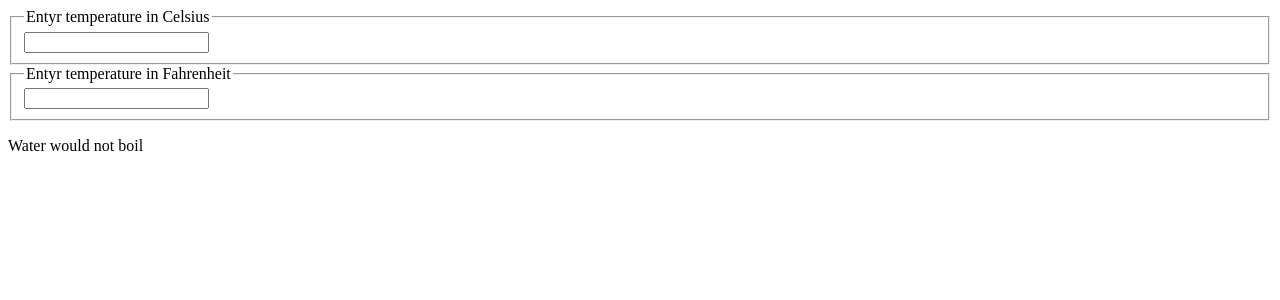
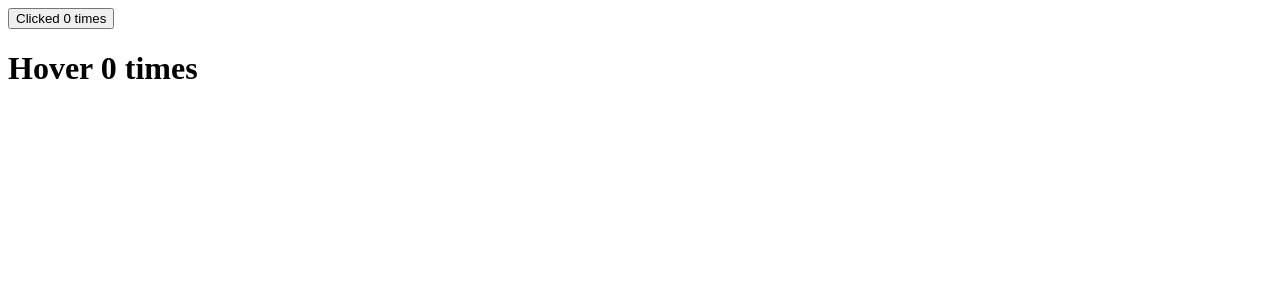
Before and after one commit to mkstamin/reactjs, a React (Create React App) app: page / in a window 1280 px wide. Shown: the top 300 px of the page. Built offline with nearby package versions, Linux system fonts and the light colour scheme.

Commit message:
Higher Order Component

```diff
--- a/src/App.js
+++ b/src/App.js
@@ -1,7 +1,13 @@
-import Calculator from './component/Calculator';
+import ClickCounter from './component/ClickCounter';
+import HoverCounter from './component/HoverCounter';
 
 function App() {
-    return <Calculator />;
+    return (
+        <div>
+            <ClickCounter />
+            <HoverCounter />
+        </div>
+    );
 }
 
 export default App;
--- a/src/component/BoilingVerdict.js
+++ /dev/null
@@ -1,10 +0,0 @@
-import React from 'react';
-
-function BoilingVerdict({ celsius = 0 }) {
-    if (celsius >= 100) {
-        return <p>The water would boil</p>;
-    }
-    return <p>Water would not boil</p>;
-}
-
-export default BoilingVerdict;
--- a/src/component/Calculator.js
+++ /dev/null
@@ -1,44 +0,0 @@
-import React, { PureComponent } from 'react';
-import { convert, toCelsius, toFahrenheit } from '../lib/converter';
-import BoilingVerdict from './BoilingVerdict';
-import TemperatureInput from './TemperatureInput';
-
-class Calculator extends PureComponent {
-    state = {
-        temperature: '',
-        scale: 'c',
-    };
-
-    handleChange = (e, scale) => {
-        this.setState({
-            temperature: e.target.value,
-            scale,
-        });
-    };
-
-    render() {
-        const { temperature, scale } = this.state;
-
-        const celsius = scale === 'f' ? convert(temperature, toCelsius) : temperature;
-
-        const fahrenheit = scale === 'c' ? convert(temperature, toFahrenheit) : temperature;
-
-        return (
-            <div>
-                <TemperatureInput
-                    scale="c"
-                    temperature={celsius}
-                    onTemperatureChange={this.handleChange}
-                />
-                <TemperatureInput
-                    scale="f"
-                    temperature={fahrenheit}
-                    onTemperatureChange={this.handleChange}
-                />
-                <BoilingVerdict celsius={parseFloat(temperature)} />
-            </div>
-        );
-    }
-}
-
-export default Calculator;
--- /dev/null
+++ b/src/component/ClickCounter.js
@@ -0,0 +1,14 @@
+import withCounter from './HOC/withCounter';
+
+const ClickCounter = (props) => {
+    const { count, incrementCount } = props;
+    return (
+        <div>
+            <button type="button" onClick={incrementCount}>
+                Clicked {count} times
+            </button>
+        </div>
+    );
+};
+
+export default withCounter(ClickCounter);
--- /dev/null
+++ b/src/component/HOC/withCounter.js
@@ -0,0 +1,22 @@
+import { Component } from 'react';
+
+const withCounter = (OriginalComponet) => {
+    class NewComponent extends Component {
+        state = {
+            count: 0,
+        };
+
+        incrementCount = () => {
+            this.setState((prevState) => ({ count: prevState.count + 1 }));
+        };
+
+        render() {
+            const { count } = this.state;
+            return <OriginalComponet count={count} incrementCount={this.incrementCount} />;
+        }
+    }
+
+    return NewComponent;
+};
+
+export default withCounter;
--- /dev/null
+++ b/src/component/HoverCounter.js
@@ -0,0 +1,13 @@
+/* eslint-disable jsx-a11y/mouse-events-have-key-events */
+import withCounter from './HOC/withCounter';
+
+const HoverCounter = (props) => {
+    const { count, incrementCount } = props;
+    return (
+        <div>
+            <h1 onMouseOver={incrementCount}>Hover {count} times</h1>
+        </div>
+    );
+};
+
+export default withCounter(HoverCounter);
--- a/src/component/TemperatureInput.js
+++ /dev/null
@@ -1,21 +0,0 @@
-import React from 'react';
-
-const scaleName = {
-    c: 'Celsius',
-    f: 'Fahrenheit',
-};
-
-function TemperatureInput({ temperature, scale, onTemperatureChange }) {
-    return (
-        <fieldset>
-            <legend>Entyr temperature in {scaleName[scale]}</legend>
-            <input
-                type="text"
-                value={temperature}
-                onChange={(e) => onTemperatureChange(e, scale)}
-            />
-        </fieldset>
-    );
-}
-
-export default TemperatureInput;
--- a/src/lib/converter.js
+++ /dev/null
@@ -1,19 +0,0 @@
-/* eslint-disable import/prefer-default-export */
-export function toCelsius(fahrenheit) {
-    return ((fahrenheit - 32) * 5) / 9;
-}
-
-export function toFahrenheit(celsius) {
-    return (celsius * 9) / 5 + 32;
-}
-
-export function convert(temperature, convertTo) {
-    const input = parseFloat(temperature);
-    if (Number.isNaN(input)) {
-        return '';
-    }
-
-    const output = convertTo(input);
-    const rounded = Math.round(output * 1000) / 1000;
-    return rounded.toString();
-}
```
Also changed, not shown: 1 other file (tests, documents, lock files or other folders).
